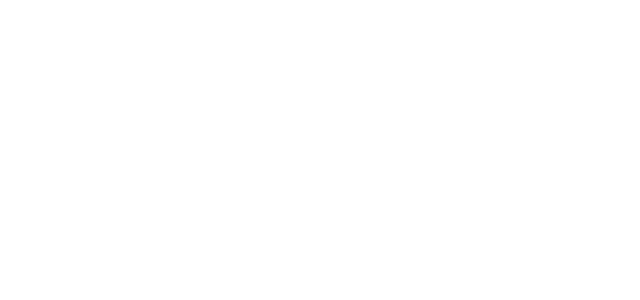
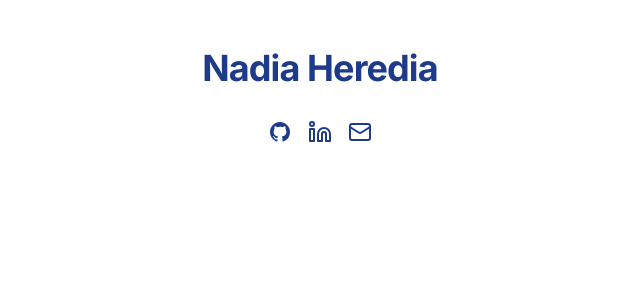
Before and after one commit to nadia-nh/nextjs-website, a Next.js app: page / in a window 1280 px wide. Shown: the top 300 px of the page, without its empty margins (320-960 px from the left). Built offline with nearby package versions, Linux system fonts and the light colour scheme.

Commit message:
Add name and contact information

```diff
--- a/app/layout.jsx
+++ b/app/layout.jsx
@@ -4,8 +4,16 @@
     return (
         <html lang="en">
             <head>
+                <link rel="icon" href="null" sizes="any" />
             </head>
-            <body>
+            <body
+                className="antialiased transition-colors"
+                style={{ backgroundColor: 'var(--bg-color)', color: 'var(--text-color)' }}>
+                <div className="flex flex-col min-h-screen px-6 sm:px-12">
+                    <div className="flex flex-col w-full max-w-5xl mx-auto grow">
+                        <main className="grow">{children}</main>
+                    </div>
+                </div>
             </body>
         </html>
     );
--- a/app/page.jsx
+++ b/app/page.jsx
@@ -1,8 +1,43 @@
+import { Linkedin, Mail } from 'lucide-react';
+
 export default function Page() {
     return (
         <div className="pt-12">
             <div className="text-center">
                 <h1 className="mb-8 text-4xl font-bold">Nadia Heredia</h1>
+                <div className="flex justify-center gap-4">
+                    <a
+                        href="https://github.com/nadia-nh"
+                        target="_blank"
+                        rel="noopener noreferrer"
+                        className="inline-flex items-center gap-2 text-xl hover:opacity-70 transition-opacity"
+                        aria-label="GitHub"
+                    >
+                        <svg className="h-6 w-6" fill="currentColor" viewBox="0 0 24 24" aria-hidden="true">
+                            <path fillRule="evenodd" d="M12 2C6.477 2 2 6.484 2 12.017c0 4.425 2.865 8.18 6.839 9.504.5.092.682-.217.682-.483 0-.237-.008-.868-.013-1.703-2.782.605-3.369-1.343-3.369-1.343-.454-1.158-1.11-1.466-1.11-1.466-.908-.62.069-.608.069-.608 1.003.07 1.531 1.032 1.531 1.032.892 1.53 2.341 1.088 2.91.832.092-.647.35-1.088.636-1.338-2.22-.253-4.555-1.113-4.555-4.951 0-1.093.39-1.988 1.029-2.688-.103-.253-.446-1.272.098-2.65 0 0 .84-.27 2.75 1.026A9.564 9.564 0 0112 6.844c.85.004 1.705.115 2.504.337 1.909-1.296 2.747-1.027 2.747-1.027.546 1.379.202 2.398.1 2.651.64.7 1.028 1.595 1.028 2.688 0 3.848-2.339 4.695-4.566 4.943.359.309.678.92.678 1.855 0 1.338-.012 2.419-.012 2.747 0 .268.18.58.688.482A10.019 10.019 0 0022 12.017C22 6.484 17.522 2 12 2z" clipRule="evenodd" />
+                        </svg>
+                    </a>
+
+                    <a
+                        href="https://www.linkedin.com/in/nadiaheredia/"
+                        target="_blank"
+                        rel="noopener noreferrer"
+                        className="inline-flex items-center gap-2 text-xl hover:opacity-70 transition-opacity"
+                        aria-label="LinkedIn"
+                    >
+                        <Linkedin size={24} />
+                    </a>
+
+                    <a
+                        href="mailto:contact@nadiaheredia.com"
+                        target="_blank"
+                        rel="noopener noreferrer"
+                        className="inline-flex items-center gap-2 text-xl hover:opacity-70 transition-opacity"
+                        aria-label="Email"
+                    >
+                        <Mail size={24} />
+                    </a>
+                </div>
             </div>
         </div>
     );
```
